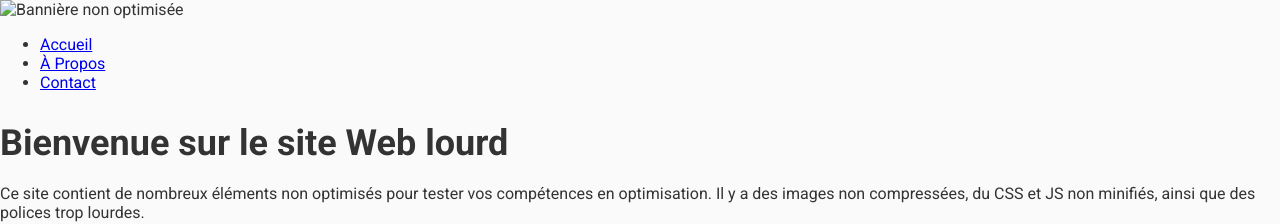
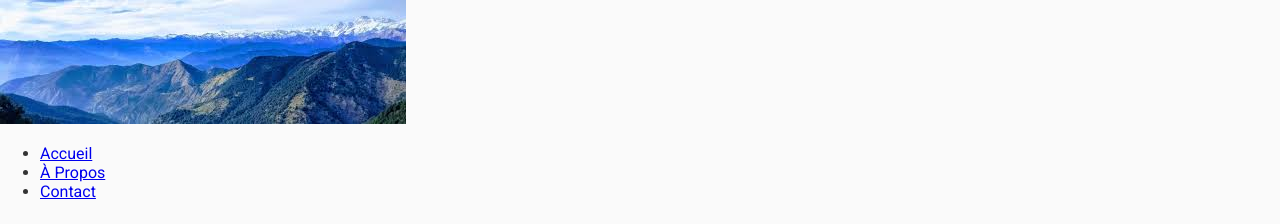
Before and after one commit to Elisei-15/Exolightarous-, a plain HTML site: page index.html in a window 1280 px wide. Shown: the top 224 px of the page. Drawn offline with Linux system fonts and the light colour scheme.

Commit message:
Update index.html

```diff
--- a/index.html
+++ b/index.html
@@ -9,7 +9,7 @@
 </head>
 <body>
     <header>
-        <img src="images/banner.jpg" alt="Bannière non optimisée">
+        <img src="banner.jpg" alt="Bannière non optimisée">
         <nav>
             <ul>
                 <li><a href="index.html">Accueil</a></li>
```
